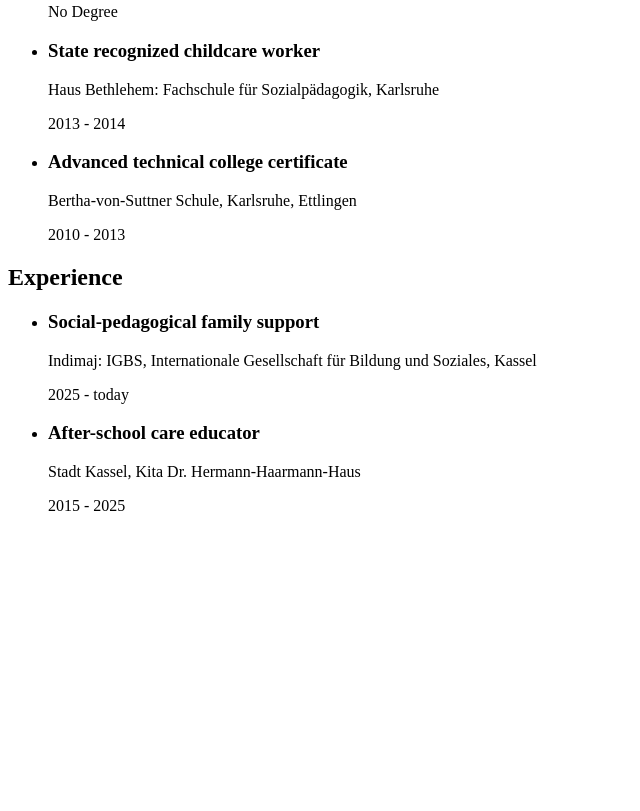
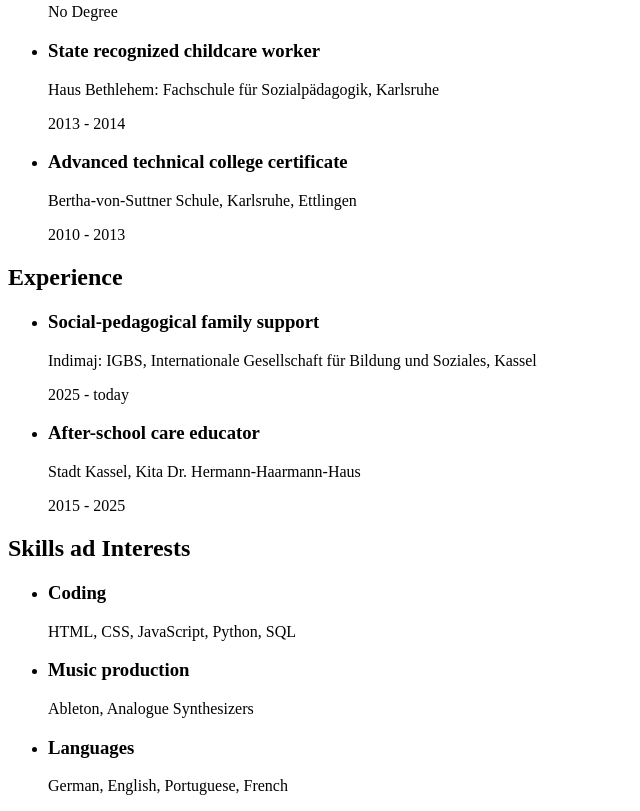
Before and after one commit to clizzix/htmlresume_semantic, a plain HTML site: page index.html in a window 1280 px wide. Shown: the part 803-1614 px from the top of the page, without its empty margins (0-640 px from the left). Before the commit the page ends 1334 px from the top, so only its background shows below. Drawn offline with Linux system fonts and the light colour scheme.

```diff
--- a/index.html
+++ b/index.html
@@ -32,5 +32,11 @@
                 <li><h3>After-school care educator</h3><p>Stadt Kassel, Kita Dr. Hermann-Haarmann-Haus</p>
                 <p>2015 - 2025</p></li>
             </ul>
+        <h2>Skills ad Interests</h2>
+            <ul>
+                <li><h3>Coding</h3><p>HTML, CSS, JavaScript, Python, SQL</p></li>
+                <li><h3>Music production</h3><p>Ableton, Analogue Synthesizers</p></li>
+                <li><h3>Languages</h3><p>German, English, Portuguese, French</p></li>
+            </ul>
     </body>
 </html>
```
